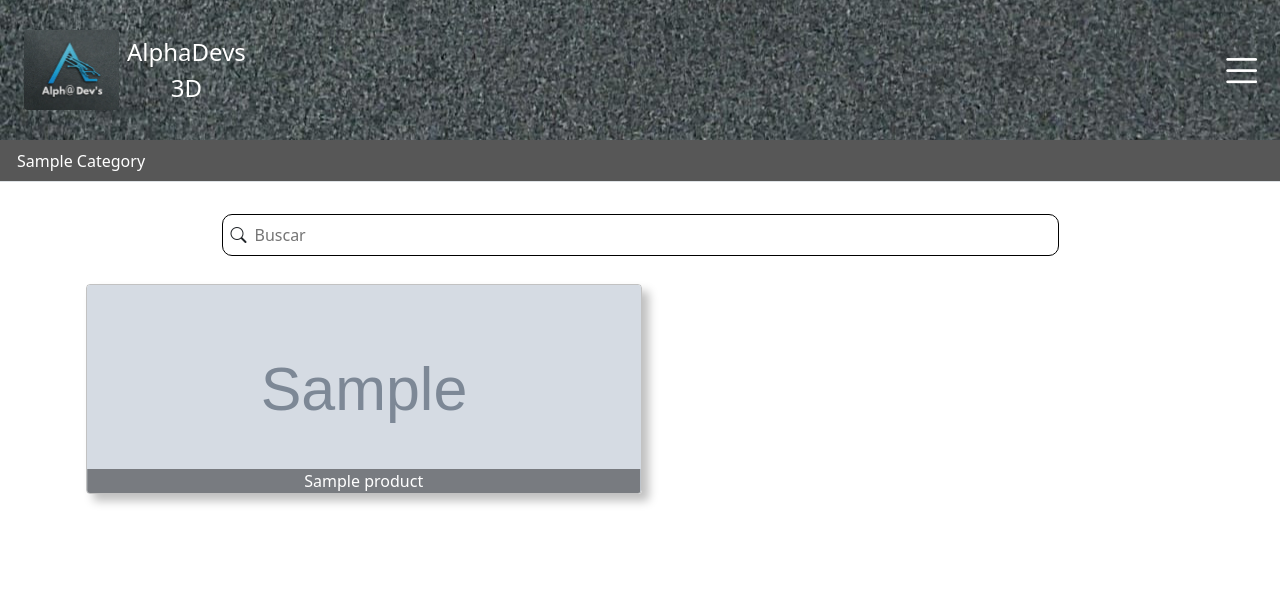
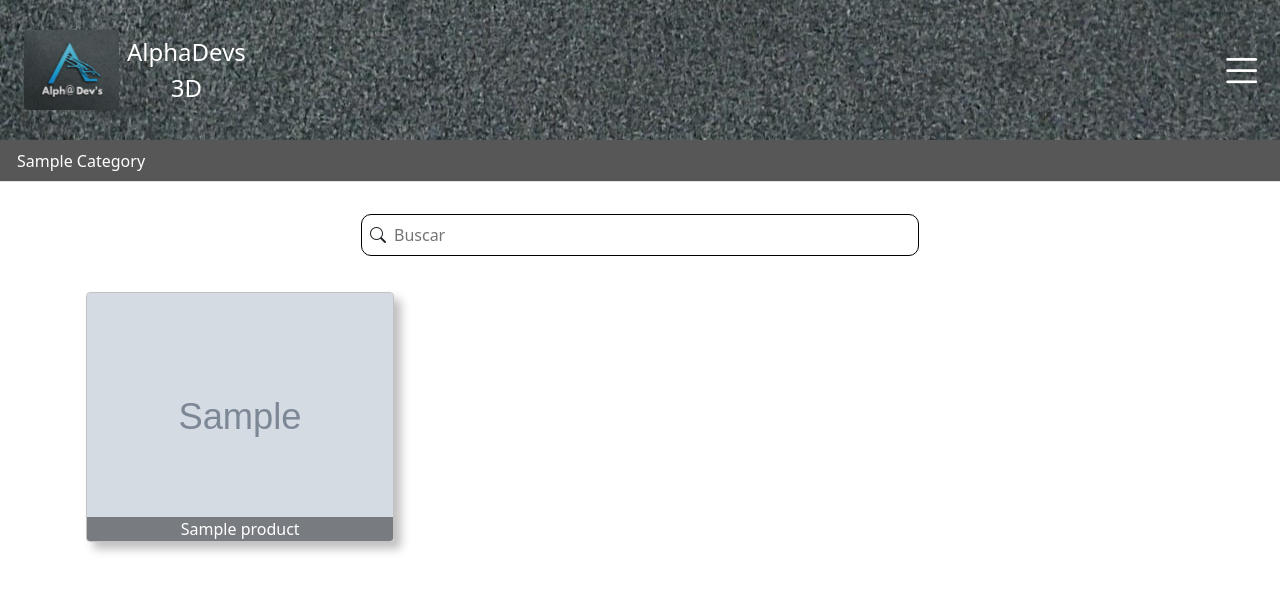
Before and after one commit to Gustavodeoliveiraa/alphadevs, a Django app: page / in a window 1280 px wide. Shown: the top 592 px of the page. Run offline with Django 5.2, Linux system fonts and the light colour scheme; tables that the repository leaves empty hold one stand-in row (values such as "Sample post"); grey boxes marked "Sample" are stand-in pictures; some libraries are stand-ins or nearby versions.

Commit message:
style: adding responsiveness to product listing template

```diff
--- a/product/static/products/css/style.css
+++ b/product/static/products/css/style.css
@@ -108,15 +108,23 @@ a {
 
 .container-products {
     display: grid;
-    grid-template-columns: 1fr 1fr;
+    grid-template-columns: repeat(2, minmax(50px, auto));
     gap: 5px;
+}
+
+.container-products:hover {
+    cursor: pointer;
 }
 
 .cover-product {
     height: 210px;
     border: 1px solid rgba(0, 0, 0, 0.24);
     box-shadow: 7px 7px 10px #00000040;
+    transition: transform .2s ease-in-out;
+}
 
+.cover-product:hover {
+    transform: scale(1.05);
 }
 
 .cover-product img {
@@ -190,3 +198,73 @@ a {
     text-decoration: underline;
     text-decoration-color: #63A9FC;
 }
+
+
+@media (min-width: 619px) {
+
+    .container-products {
+        grid-template-columns: repeat(3, minmax(190px, 1fr));
+        gap: 10px;
+    }
+}
+
+@media (min-width: 719px) {
+
+    .container-products {
+        grid-template-columns: repeat(3, minmax(220px, auto));
+        gap: 1.5vw;
+    }
+}
+
+
+@media (min-width: 900px) {
+
+    .container-products {
+        grid-template-columns: repeat(4, minmax(210px, auto));
+        gap: 1.1vw;
+    }
+
+    .input-search {
+        width: 50% !important;
+    }
+}
+
+
+@media (min-width: 1159px) {
+
+    .container-products {
+        grid-template-columns: repeat(4, minmax(250px, auto));
+        gap: 1.5vw;
+    }
+
+    .cover-product {
+        height: 250px;
+    }
+}
+
+
+@media (min-width: 1350px) {
+
+    .container-products {
+        grid-template-columns: repeat(5, minmax(230px, auto));
+        gap: 1.5vw;
+    }
+
+    .cover-product {
+        height: 280px;
+    }
+}
+
+
+
+@media (min-width: 1700px) {
+
+    .container-products {
+        grid-template-columns: repeat(5, minmax(330px, auto));
+        gap: 1.5vw;
+    }
+
+    .cover-product {
+        height: 320px;
+    }
+}
--- a/product/templates/components/nav.html
+++ b/product/templates/components/nav.html
@@ -60,13 +60,13 @@
     </div>
 </div>
 </div>
-<div class="overflow-auto">
+<div class="overflow-auto scroll-container">
     <ul class="nav nav-tabs nav-category d-flex flex-nowrap">
         {% for category in categories %}
             <li class="nav-item">
-                <form method="get" action="{% url "products:list" %}" class="nav-link text-white category-form">
-                    <input type="hidden" name="category" value={{ category }}>
-                    {{category|title}}
+                <form method="get" action="{% url 'products:list' %}" class="nav-link text-white category-form">
+                    <input type="hidden" name="category" value="{{ category }}">
+                    {{ category|title }}
                 </form>
             </li>
         {% endfor %}
--- a/product/templates/components/search_input.html
+++ b/product/templates/components/search_input.html
@@ -1,7 +1,7 @@
 {% load static %}
 
-<div class="container w-100 h-100 mt-4 d-flex justify-content-center align-items-center">
-    <nav class="navbar navbar-light d-flex justify-content-center align-items-center w-75">
+<div class="container w-100 h-100 mt-4 d-flex justify-content-center align-items-center mb-4">
+    <nav class="navbar navbar-light d-flex justify-content-center align-items-center w-75 input-search">
         <form method="get" class="form-inline d-flex w-100 align-items-center">
             <label for="search_product" class="label_search w-100">
                 <i class="bi bi-search me-2 text-center"></i>
```
